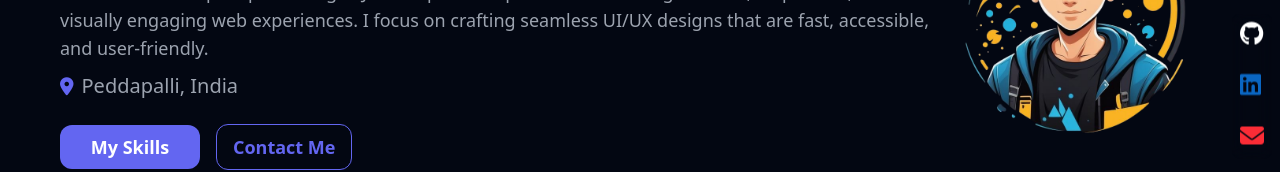
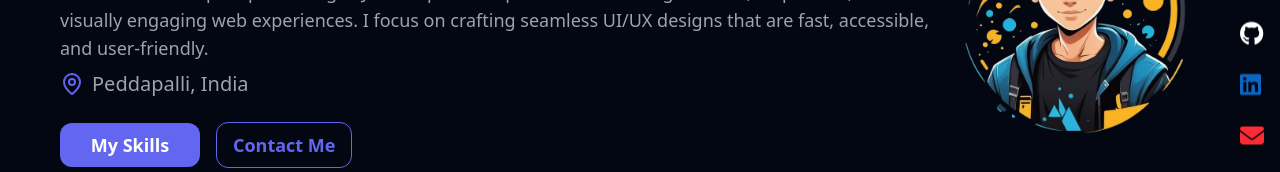
Before and after one commit to olapuajay/portfolio, a React (Vite) app: page / in a window 1280 px wide. Shown: the part 314-486 px from the top of the page. Built offline with nearby package versions, Linux system fonts and the light colour scheme.

Commit message:
Integrated react-lucide icons

```diff
--- a/src/components/Home.jsx
+++ b/src/components/Home.jsx
@@ -1,5 +1,6 @@
 import React, { useState } from 'react'
 import Profile from '../assets/profile.png'
+import { MapPin } from 'lucide-react'
 
 function Home({ name, description, location }) {
   const [isProfileLoaded, setIsProfileLoaded] = useState(false)
@@ -12,8 +13,8 @@ function Home({ name, description, location }) {
         <p className='text-[var(--secondary-text-color)] text-sm md:text-lg mt-4 md:mt-6'>
           {description}
         </p>
-        <p className='text-[var(--secondary-text-color)] text-sm lg:text-xl md:text-lg mt-2 md:mt-2'>
-          <i className='fas fa-map-marker-alt text-sm md:text-lg mt-2 md:mt-2 mr-2 text-[#6366F1]'></i>
+        <p className='text-[var(--secondary-text-color)] text-sm lg:text-xl md:text-lg mt-2 md:mt-2 flex items-center'>
+          <MapPin className='mr-2 text-[#6366F1]' />
           {location}
         </p>
         <div className='flex justify-items-start space-x-4 items-center mt-4 md:mt-6' data-aos='fade-up'>
```
